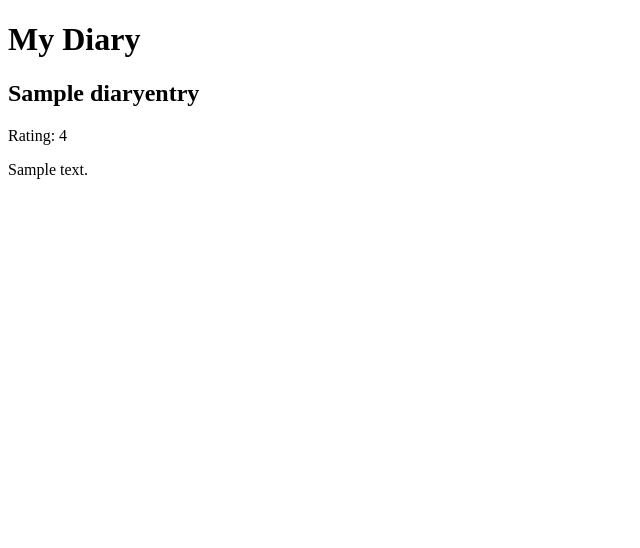
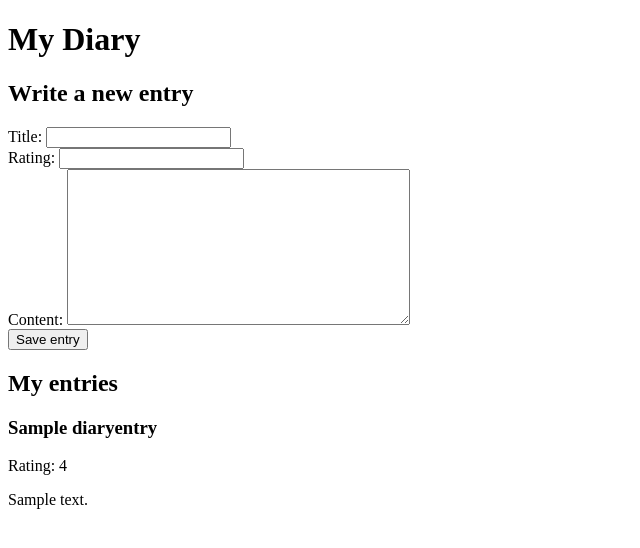
Before and after one commit to qver3nc1a/OWASP-vulnerable-app, a Django app: page /diary/ in a window 1280 px wide. Shown: the top 548 px of the page, without its empty margins (0-640 px from the left). Run offline with Django 5.2, Linux system fonts and the light colour scheme; tables that the repository leaves empty hold one stand-in row (values such as "Sample post").

Commit message:
feat: new entry form

```diff
--- /dev/null
+++ b/diary/forms.py
@@ -0,0 +1,8 @@
+from django import forms
+from .models import DiaryEntry
+
+
+class DiaryEntryForm(forms.ModelForm):
+    class Meta:
+        model = DiaryEntry
+        fields = ["title", "rating", "content"]
--- a/diary/templates/home.html
+++ b/diary/templates/home.html
@@ -4,10 +4,23 @@
 <body>
 
     <h1>My Diary</h1>
+
+    <h2>Write a new entry</h2>
+
+    <form method="POST">
+        {% csrf_token %}
+        {{ form }}
+        <button type="submit">Save entry</button>
+    </form>
+
+    <h2>My entries</h2>
+
     {% for entry in entries %}
-        <h2>{{ entry.title }}</h2>
+        <h3>{{ entry.title }}</h3>
         <p>Rating: {{ entry.rating }}</p>
         <p>{{ entry.content }}</p>
+    {% empty %}
+        <p>No entries yet.</p>
     {% endfor %}
 
 </body>
--- a/diary/views.py
+++ b/diary/views.py
@@ -1,8 +1,16 @@
-from django.shortcuts import render
+from django.shortcuts import render, redirect
 from .models import DiaryEntry
+from .forms import DiaryEntryForm
 
 
 # Create your views here.
 def diary_home(request):
-    entries = DiaryEntry.objects.all()
-    return render(request, "home.html", {"entries": entries})
+    if request.method == "GET":
+        entries = DiaryEntry.objects.all()
+        form = DiaryEntryForm()
+        return render(request, "home.html", {"entries": entries, "form": form})
+    elif request.method == "POST":
+        form = DiaryEntryForm(request.POST)
+        if form.is_valid():
+            form.save()
+            return redirect("/diary/")
```
